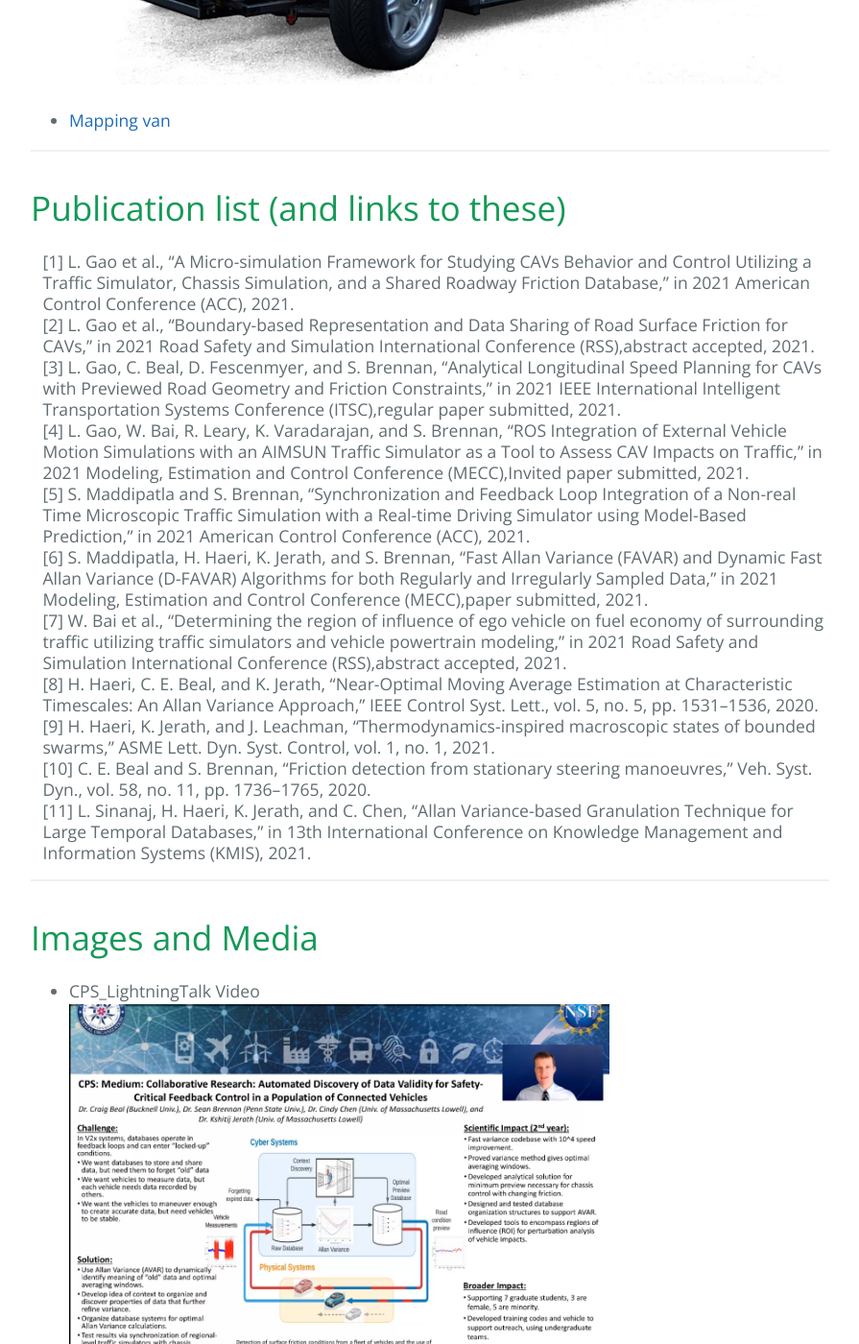
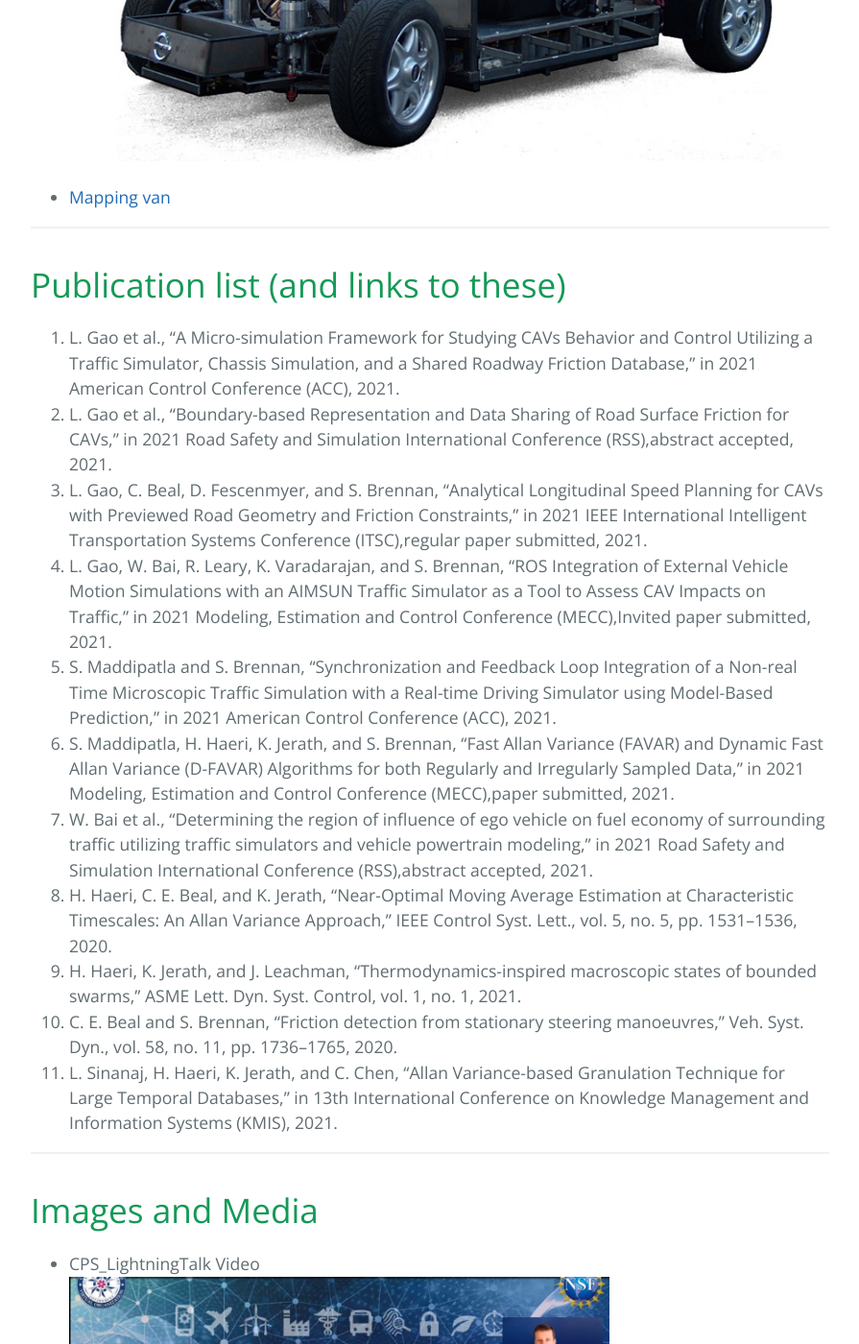
Before and after one commit to ForgetfulDatabases/ForgetfulDatabases.github.io, a Jekyll site: the page built from index.html, in a window 1280 px wide and 1400 px high, scrolled down 2663 px. Shown: the whole window at 96% size, without its empty margins (192-1087 px from the left). Built offline with Jekyll 4.4.1, drawn with Linux system fonts in a browser that asks for light colours.

Commit message:
publication list format

```diff
--- a/index.html
+++ b/index.html
@@ -9,7 +9,7 @@ layout: default
 
 <h1>Purpose</h1>
 
-    <p style="line-height:125%">
+    <p style="line-height:175%">
     This proposal seeks implementation-proven answers to the question: when do data expire? The proposed work is motivated by a cyber-physical transportation application – fleets of connected and autonomous vehicles (CAVs) driving on potentially icy roads, where safety-critical road friction information is shared via a wireless data link to a central database that mediates data averaging.
     The insight of our approach is to treat the database as a sensor to the vehicle, and the aggregation of data within the database as a sensor-averaging process. This abstraction reveals that the database functionality
     can be formally modeled to quantify the impacts of timeliness as well as uncertainty of information, enabling analysis of the stability of the vehicle’s behavior and the stability of the vehicle/database interaction
@@ -150,29 +150,47 @@ layout: default
 <hr>
 <h1>Publication list (and links to these)</h1>
 
-    <p style="margin-left:1.5%;line-height:125%" >
-        [1] L. Gao et al., “A Micro-simulation Framework for Studying CAVs Behavior and Control Utilizing a Traffic Simulator, Chassis Simulation, and a Shared Roadway Friction Database,” in 2021 American Control Conference (ACC), 2021.
-        <br>
-        [2] L. Gao et al., “Boundary-based Representation and Data Sharing of Road Surface Friction for CAVs,” in 2021 Road Safety and Simulation International Conference (RSS),abstract accepted, 2021.
-        <br>
-        [3] L. Gao, C. Beal, D. Fescenmyer, and S. Brennan, “Analytical Longitudinal Speed Planning for CAVs with Previewed Road Geometry and Friction Constraints,” in 2021 IEEE International Intelligent Transportation Systems Conference (ITSC),regular paper submitted, 2021.
-        <br>
-        [4] L. Gao, W. Bai, R. Leary, K. Varadarajan, and S. Brennan, “ROS Integration of External Vehicle Motion Simulations with an AIMSUN Traffic Simulator as a Tool to Assess CAV Impacts on Traffic,” in 2021 Modeling, Estimation and Control Conference (MECC),Invited paper submitted, 2021.
-        <br>
-        [5] S. Maddipatla and S. Brennan, “Synchronization and Feedback Loop Integration of a Non-real Time Microscopic Traffic Simulation with a Real-time Driving Simulator using Model-Based Prediction,” in 2021 American Control Conference (ACC), 2021.
-        <br>
-        [6] S. Maddipatla, H. Haeri, K. Jerath, and S. Brennan, “Fast Allan Variance (FAVAR) and Dynamic Fast Allan Variance (D-FAVAR) Algorithms for both Regularly and Irregularly Sampled Data,” in 2021 Modeling, Estimation and Control Conference (MECC),paper submitted, 2021.
-        <br>
-        [7] W. Bai et al., “Determining the region of influence of ego vehicle on fuel economy of surrounding traffic utilizing traffic simulators and vehicle powertrain modeling,” in 2021 Road Safety and Simulation International Conference (RSS),abstract accepted, 2021.
-        <br>
-        [8] H. Haeri, C. E. Beal, and K. Jerath, “Near-Optimal Moving Average Estimation at Characteristic Timescales: An Allan Variance Approach,” IEEE Control Syst. Lett., vol. 5, no. 5, pp. 1531–1536, 2020.
-        <br>
-        [9] H. Haeri, K. Jerath, and J. Leachman, “Thermodynamics-inspired macroscopic states of bounded swarms,” ASME Lett. Dyn. Syst. Control, vol. 1, no. 1, 2021.
-        <br>
-        [10] C. E. Beal and S. Brennan, “Friction detection from stationary steering manoeuvres,” Veh. Syst. Dyn., vol. 58, no. 11, pp. 1736–1765, 2020.
-        <br>
-        [11] L. Sinanaj, H. Haeri, K. Jerath, and C. Chen, “Allan Variance-based Granulation Technique for Large Temporal Databases,” in 13th International Conference on Knowledge Management and Information Systems (KMIS), 2021.
-    </p>
+    <ol>
+        <li>
+            L. Gao et al., “A Micro-simulation Framework for Studying CAVs Behavior and Control Utilizing a Traffic Simulator, Chassis Simulation, and a Shared Roadway Friction Database,” in 2021 American Control Conference (ACC), 2021.
+        </li>
+        <li>
+            L. Gao et al., “Boundary-based Representation and Data Sharing of Road Surface Friction for CAVs,” in 2021 Road Safety and Simulation International Conference (RSS),abstract accepted, 2021.
+        </li>
+        <li>
+            L. Gao, C. Beal, D. Fescenmyer, and S. Brennan, “Analytical Longitudinal Speed Planning for CAVs with Previewed Road Geometry and Friction Constraints,” in 2021 IEEE International Intelligent Transportation Systems Conference (ITSC),regular paper submitted, 2021.
+        </li>
+        <li>
+            L. Gao, W. Bai, R. Leary, K. Varadarajan, and S. Brennan, “ROS Integration of External Vehicle Motion Simulations with an AIMSUN Traffic Simulator as a Tool to Assess CAV Impacts on Traffic,” in 2021 Modeling, Estimation and Control Conference (MECC),Invited paper submitted, 2021.
+        </li>
+        <li>
+            S. Maddipatla and S. Brennan, “Synchronization and Feedback Loop Integration of a Non-real Time Microscopic Traffic Simulation with a Real-time Driving Simulator using Model-Based Prediction,” in 2021 American Control Conference (ACC), 2021.
+        </li>
+        <li>
+            S. Maddipatla, H. Haeri, K. Jerath, and S. Brennan, “Fast Allan Variance (FAVAR) and Dynamic Fast Allan Variance (D-FAVAR) Algorithms for both Regularly and Irregularly Sampled Data,” in 2021 Modeling, Estimation and Control Conference (MECC),paper submitted, 2021.
+        </li>
+        <li>
+            W. Bai et al., “Determining the region of influence of ego vehicle on fuel economy of surrounding traffic utilizing traffic simulators and vehicle powertrain modeling,” in 2021 Road Safety and Simulation International Conference (RSS),abstract accepted, 2021.
+        </li>
+        <li>
+            H. Haeri, C. E. Beal, and K. Jerath, “Near-Optimal Moving Average Estimation at Characteristic Timescales: An Allan Variance Approach,” IEEE Control Syst. Lett., vol. 5, no. 5, pp. 1531–1536, 2020.
+        </li>
+        <li>
+            H. Haeri, K. Jerath, and J. Leachman, “Thermodynamics-inspired macroscopic states of bounded swarms,” ASME Lett. Dyn. Syst. Control, vol. 1, no. 1, 2021.
+        </li>
+        <li>
+            C. E. Beal and S. Brennan, “Friction detection from stationary steering manoeuvres,” Veh. Syst. Dyn., vol. 58, no. 11, pp. 1736–1765, 2020.
+        </li>
+        <li>
+            L. Sinanaj, H. Haeri, K. Jerath, and C. Chen, “Allan Variance-based Granulation Technique for Large Temporal Databases,” in 13th International Conference on Knowledge Management and Information Systems (KMIS), 2021.
+        </li>
+
+
+
+
+    </ol>
+
+
 
 <hr>
 <h1>Images and Media</h1>
```
